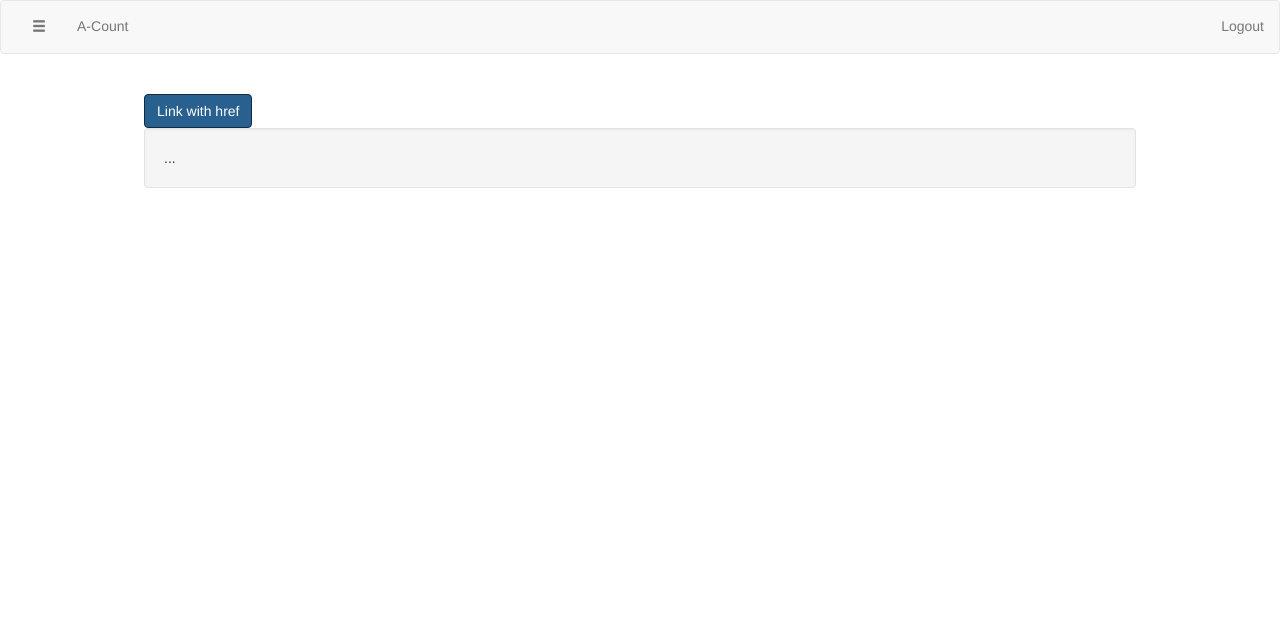
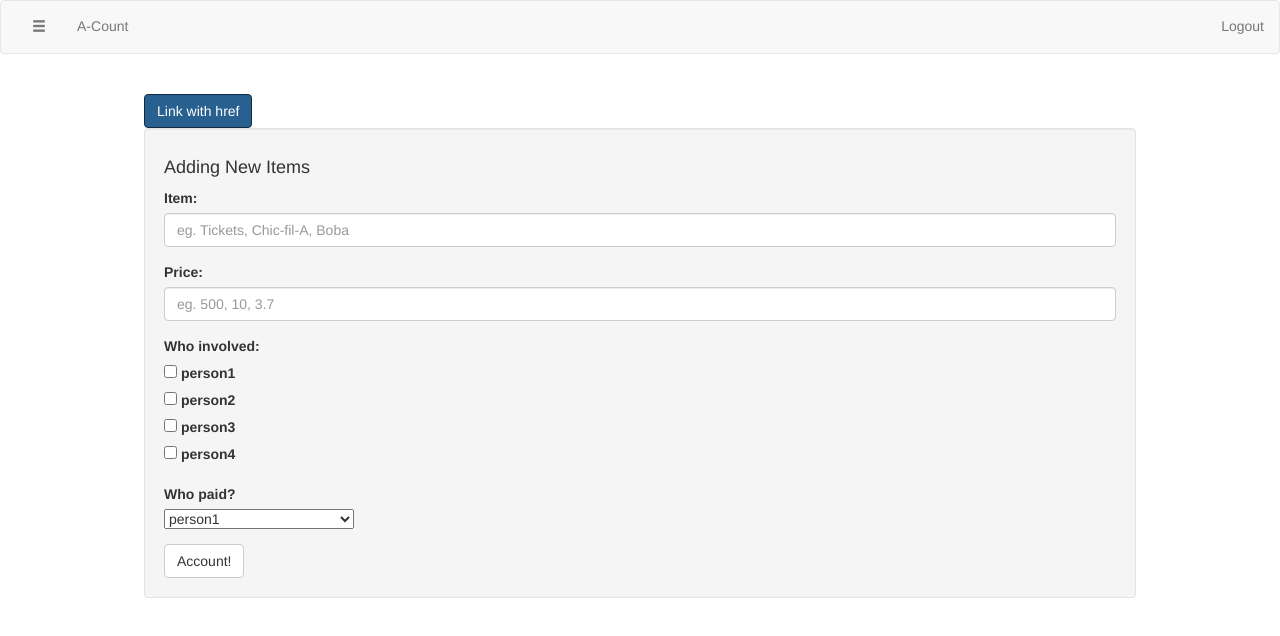
Before and after one commit to buefox/EZsplit, a plain HTML site: page navBar.html in a window 1280 px wide. Both pictures are taken after a click on the button "Link with href". Drawn offline with nearby package versions, Linux system fonts and the light colour scheme.

Commit message:
Add a lot of thing
Checkboxes
Dropdown
And submit button

```diff
--- a/navBar.html
+++ b/navBar.html
@@ -141,6 +141,10 @@
         width: 80%;
         left: 10%;
       }
+
+      #who-select{
+        width: 20%;
+      }
     </style>
 
     <title>navbar-main</title>
@@ -229,13 +233,55 @@
         <!-- Page Content -->
         <div id="page-content-wrapper">
           <div class = "main-page">
-            <a class="btn btn-primary" role="button" data-toggle="collapse" href="#collapseExample" aria-expanded="false" aria-controls="collapseExample">
+            <a class="btn btn-primary" role="button" data-toggle="collapse" href="#collapseAdditem" aria-expanded="false" aria-controls="collapseAdditem">
               Link with href
             </a>
 
-            <div class="collapse" id="collapseExample">
-              <div class="well">
-                ...
+            <div class="collapse cBody" id="collapseAdditem">
+              <div class="collapse-body well">
+                <h4 class="collapse-title" id="collapseLabel">Adding New Items</h4>
+                <form class = "create-table-form">
+                  <div class="form-group">
+                    <label for="item_name">Item:</label>
+                    <input type="text" class="form-control" id="item" placeholder="eg. Tickets, Chic-fil-A, Boba">
+                  </div>
+                  <div class="form-group">
+                    <label for="price_amount">Price:</label>
+                    <input type="text" class="form-control" id="price" placeholder="eg. 500, 10, 3.7">
+                  </div>
+                  <div class = "form-group">
+                    <label for="price_amount">Who involved:</label>
+                    <fieldset>
+                        <div>
+                          <input type="checkbox" id="person1" name="whosinvolving" value="1">
+                          <label for="person1">person1</label>
+                        </div>
+                        <div>
+                          <input type="checkbox" id="person2" name="whosinvolving" value="2">
+                          <label for="person2">person2</label>
+                        </div>
+                        <div>
+                          <input type="checkbox" id="person3" name="whosinvolving" value="3">
+                          <label for="person3">person3</label>
+                        </div>
+                        <div>
+                          <input type="checkbox" id="person4" name="whosinvolving" value="4">
+                          <label for="person4">person4</label>
+                        </div>
+                    </fieldset>
+                  </div>
+                  <div class = "form-group">
+                    <label for="who-paying">Who paid?</label>
+                    <br>
+                    <select id = "who-select">
+                      <option value="1">person1</option>
+                      <option value="2">person2</option>
+                      <option value="3">person3</option>
+                      <option value="4">person4</option>
+                    </select>
+                  </div>
+                  <button type="button" class="btn btn-default" onclick = "Account()">Account!</button>
+                </form>
               </div>
             </div>
           </div>
```
